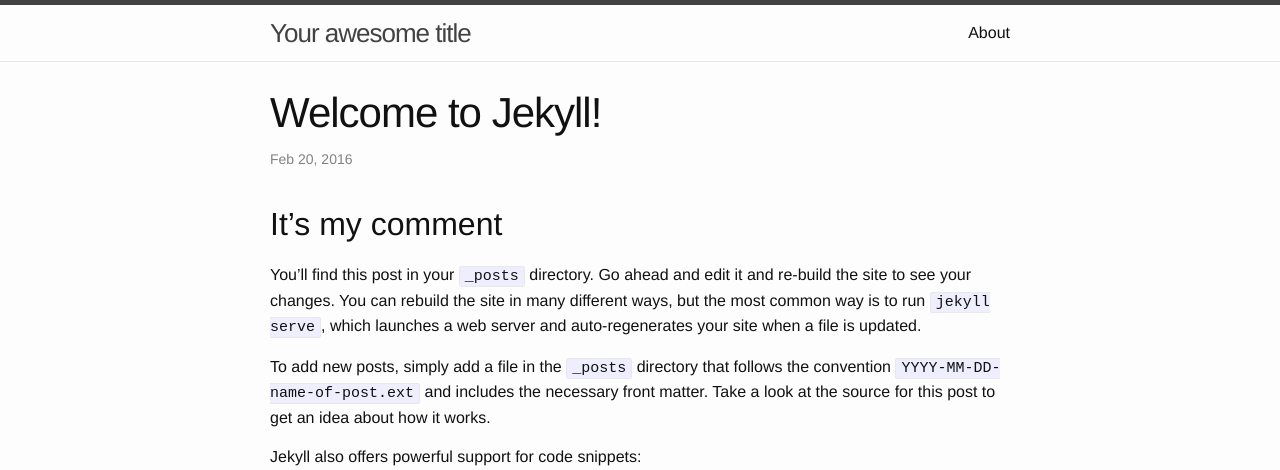
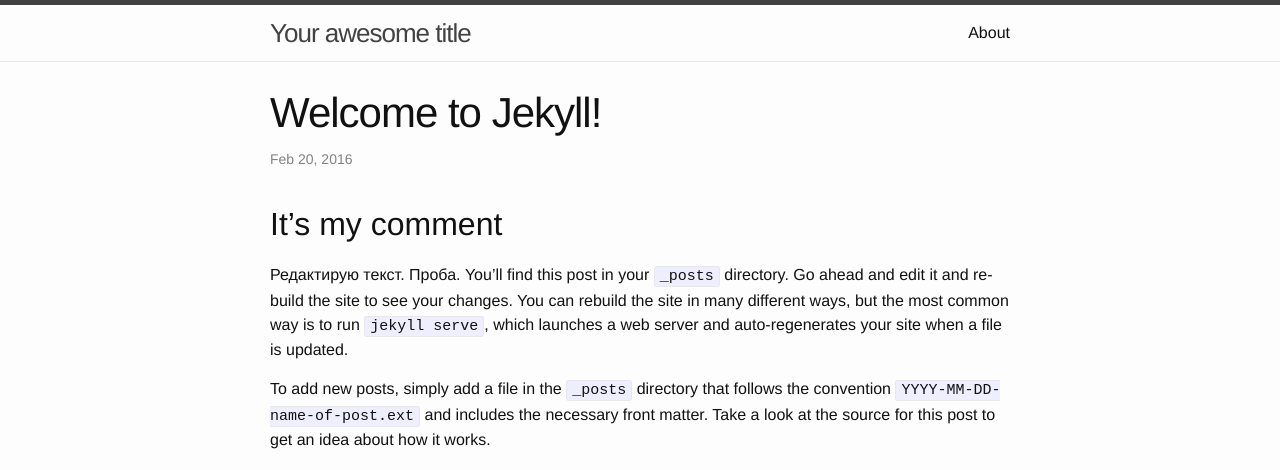
Before and after one commit to chupaSV/chupaSV.github.io, a Jekyll site: the page built from _posts/2016-02-20-welcome-to-jekyll.markdown, in a window 1280 px wide. Shown: the top 470 px of the page. Built offline with Jekyll 4.4.1, drawn with Linux system fonts in a browser that asks for light colours.

Commit message:
Правка Григория

```diff
--- a/_posts/2016-02-20-welcome-to-jekyll.markdown
+++ b/_posts/2016-02-20-welcome-to-jekyll.markdown
@@ -8,9 +8,10 @@
 
 
 
+
 ## It's my comment
 
-You’ll find this post in your `_posts` directory. Go ahead and edit it and re-build the site to see your changes. You can rebuild the site in many different ways, but the most common way is to run `jekyll serve`, which launches a web server and auto-regenerates your site when a file is updated.
+Редактирую текст. Проба. You’ll find this post in your `_posts` directory. Go ahead and edit it and re-build the site to see your changes. You can rebuild the site in many different ways, but the most common way is to run `jekyll serve`, which launches a web server and auto-regenerates your site when a file is updated.
 
 To add new posts, simply add a file in the `_posts` directory that follows the convention `YYYY-MM-DD-name-of-post.ext` and includes the necessary front matter. Take a look at the source for this post to get an idea about how it works.
 
```
